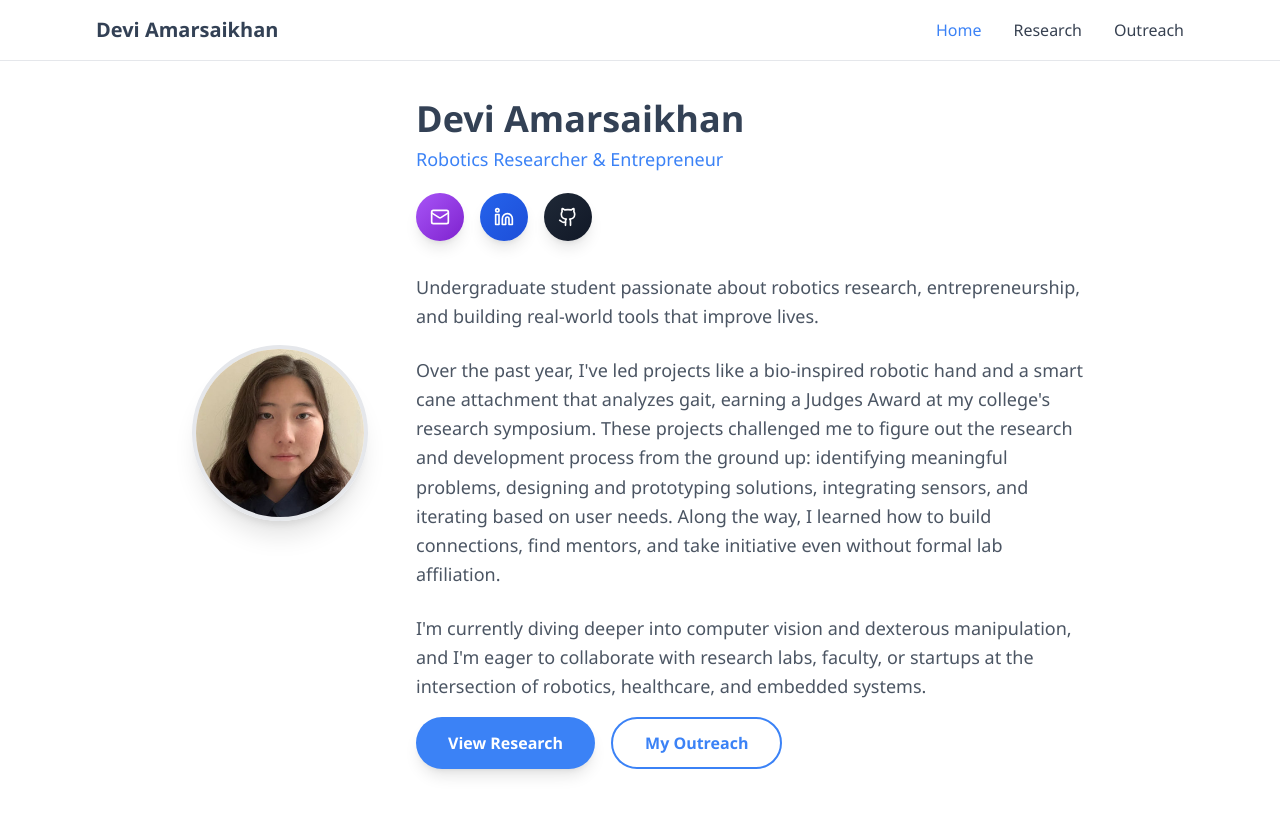
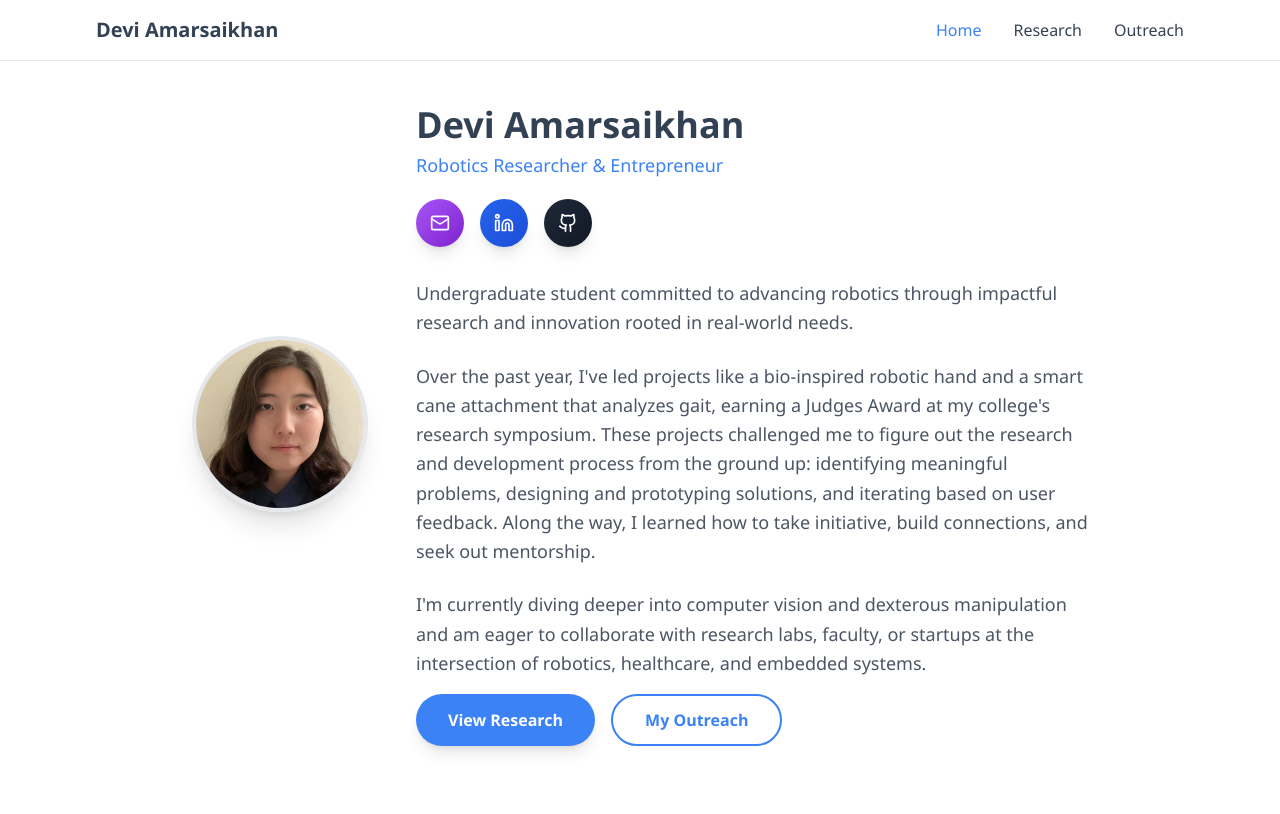
Before and after one commit to deviamar/deviamar.github.io, a React (Create React App) app: page / in a window 1280 px wide. Shown: the top 814 px of the page. Built offline with nearby package versions, Linux system fonts and the light colour scheme; the HTML template or start-up script is replaced by a standard one.

Commit message:
Updated bio

```diff
--- a/src/App.js
+++ b/src/App.js
@@ -542,13 +542,13 @@ const App = () => {
                 {/* Description */}
                 <div className="space-y-6 text-lg leading-relaxed text-gray-600 mb-4">
                   <p>
-                    Undergraduate student passionate about robotics research, entrepreneurship, and building real-world tools that improve lives.
+                    Undergraduate student committed to advancing robotics through impactful research and innovation rooted in real-world needs.
                   </p>
                   <p>
-                    Over the past year, I've led projects like a bio-inspired robotic hand and a smart cane attachment that analyzes gait, earning a Judges Award at my college's research symposium. These projects challenged me to figure out the research and development process from the ground up: identifying meaningful problems, designing and prototyping solutions, integrating sensors, and iterating based on user needs. Along the way, I learned how to build connections, find mentors, and take initiative even without formal lab affiliation.
+                    Over the past year, I've led projects like a bio-inspired robotic hand and a smart cane attachment that analyzes gait, earning a Judges Award at my college's research symposium. These projects challenged me to figure out the research and development process from the ground up: identifying meaningful problems, designing and prototyping solutions, and iterating based on user feedback. Along the way, I learned how to take initiative, build connections, and seek out mentorship.
                   </p>
                   <p>
-                    I'm currently diving deeper into computer vision and dexterous manipulation, and I'm eager to collaborate with research labs, faculty, or startups at the intersection of robotics, healthcare, and embedded systems.
+                    I'm currently diving deeper into computer vision and dexterous manipulation and am eager to collaborate with research labs, faculty, or startups at the intersection of robotics, healthcare, and embedded systems.
                   </p>
                 </div>
 
```
